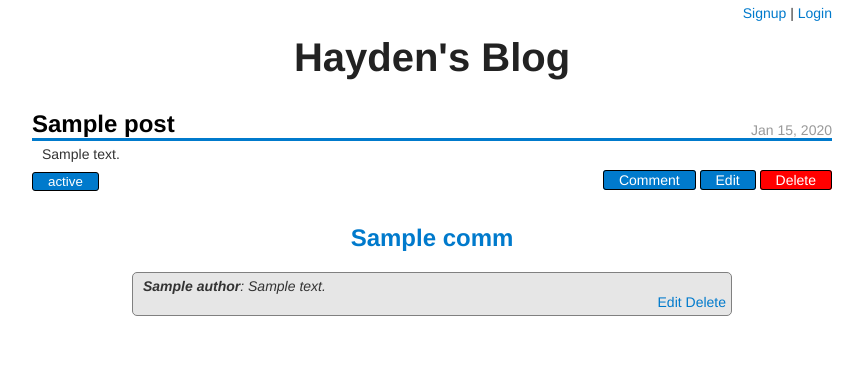
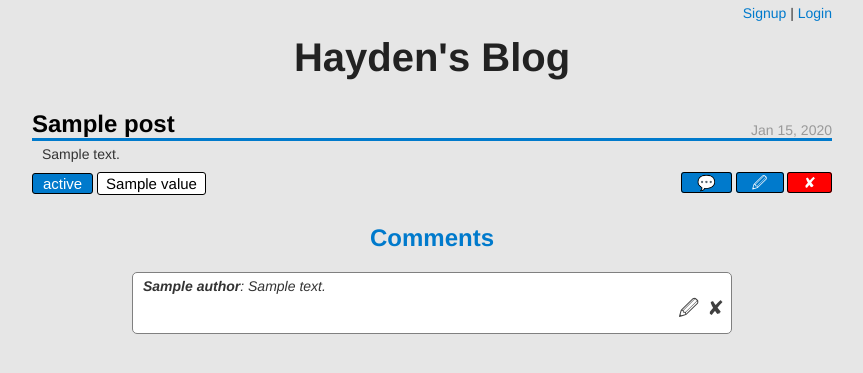
Before and after one commit to Hayden94/MultiUserBlog, a Python web app: template templates/post.html in a window 1280 px wide. Shown: the top 373 px of the page, without its empty margins (208-1071 px from the left). Run offline with Jinja, Linux system fonts and the light colour scheme; the template is opened without the code that fills it: most values are stand-ins (such as "Sample title", 1, 10 or a date in 2020).

Commit message:
like value functionality and css style updates

```diff
--- a/static/main.css
+++ b/static/main.css
@@ -6,6 +6,7 @@ body {
     margin: 0 auto;
     padding: 10px;
     color: #333;
+    background-color: #e6e6e6;
 }
 
 h2 {
@@ -46,7 +47,7 @@ table {
 }
 
 .logged-1:hover, .logged-2:hover {
-    color: #002e4d;
+    color: #005c99;
 }
 
 .blue-title {
@@ -117,6 +118,7 @@ table {
     padding: 5px;
     border-radius: 5px;
     margin: 5px 100px;
+    background-color: white;
 }
 
 .comment-details {
@@ -126,13 +128,18 @@ table {
 .comment-links {
     margin-left: 5px;
     text-align: right;
+    color: #404040;
 }
 
-.comment-date {
-    position: absolute;
-    right: 0px;
-    bottom: 0px;
-    color: #999;
+.comment-links a {
+    color: #404040;
+    font-size: 20px;
+    padding: 0px 2px;
+}
+
+.comment-links a:hover {
+    color: #000;
+    font-weight: bold;
 }
 
 .user-welcome {
@@ -176,14 +183,17 @@ textarea {
     font-family: monospace;
 }
 
+.like-div {
+    position: absolute;
+    left: 0px;
+}
+
 .like-btn {
     border: 1px solid black;
     border-radius: 3px;
-    padding: 1px 15px;
+    padding: 1px 10px;
     background-color: #007acc;
     color: white;
-    position: absolute;
-    left: 0px;
 }
 
 .like-btn:hover {
@@ -191,17 +201,13 @@ textarea {
     background-color: #005c99;
 }
 
-.like-users {
-    text-align: center;
-    color: #999;
-}
-
-.post-error {
-    color: red;
-    font-weight: bold;
-    position: absolute;
-    left: 100px;
-    top: -14px;
+.like-value {
+    display: inline-block;
+    border: 1px solid black;
+    border-radius: 3px;
+    padding: 2px 8px;
+    background-color: white;
+    color: black;
 }
 
 input[type="button"] {
@@ -281,10 +287,6 @@ input[type="button"] {
     text-decoration: none;
 }
 
-.ind-comment {
-    background-color: #e6e6e6;
-}
-
 .delete-link {
     color: white;
     border: 1px solid black;
@@ -317,6 +319,7 @@ input[type="button"] {
 
 .delete-post {
     border: 1px solid black;
+    background-color: white;
     border-radius: 3px;
     padding: 10px 5px;
 }
@@ -336,3 +339,7 @@ input[type="button"] {
 .dcomplete a {
     text-decoration: none;
 }
+
+.largefont {
+    font-size: 15px;
+}
--- a/templates/base.html
+++ b/templates/base.html
@@ -25,8 +25,8 @@
 	</div>
 
 	<div id="content">
-	{% block content %}
-	{% endblock %}
+		{% block content %}
+		{% endblock %}
 	</div>
 </body>
 
--- a/templates/information.html
+++ b/templates/information.html
@@ -2,7 +2,9 @@
 
 {% block content %}
 	<div class="dcomplete">
-		<p>{{message}}</p><br>
+		<p>{{message}}</p>
+		<p class="error">{{error}}</p>
+		<br>
 		<a href="{{link_src}}" class="submit">{{link_name}}</a>
 	</div>
 {% endblock %}
--- a/templates/newpost.html
+++ b/templates/newpost.html
@@ -17,7 +17,11 @@
       <input type="submit" class="submit">
     </form>
 
-    <a href="/post/{{post_id}}" class="cancel-link"><p>Cancel</p></a>
+    {% if edit %}
+      <a href="/post/{{post_id}}" class="cancel-link"><p>Cancel</p></a>
+    {% else %}
+      <a href="/" class="cancel-link"><p>Cancel</p></a>
+    {% endif %}
 
     <div class="error">{{error}}</div>
 
--- a/templates/post.html
+++ b/templates/post.html
@@ -17,38 +17,37 @@
   </div>
 
   <div class="post-footer">
-    <p class="post-error">{{error}}</p>
       <div class="post-links">
         <form method="post">
-          <input type="submit" class="like-btn" value="{{status}}">
+          <div class="like-div">
+            <input type="submit" class="like-btn largefont" value="{{status}}">
+            <div class="like-value largefont">{{value}}</div>
+          </div>
         </form>
 
         <div class="ced-links">
-          <a href="/comment/{{post.key().id()}}" class="comment-link">Comment</a>
+          <a href="/comment/{{post.key().id()}}" class="comment-link largefont">&#128172;</a>
 
-          <a href="/edit/{{post.key().id()}}" class="edit-link">Edit</a>
+          <a href="/edit/{{post.key().id()}}" class="edit-link largefont">&#128393;</a>
 
-          <a href="/delete/{{post.key().id()}}" class="delete-link">Delete</a>
+          <a href="/delete/{{post.key().id()}}" class="delete-link largefont">&#10008;</a>
         </div>
       </div>
   </div>
 </div>
 
 <br><br>
-  <!-- <div class="like-users">
 
-  </div> -->
+  <h2 class="blue-title">Comments</h2>
 
-  <h2 class="blue-title">{{comm}}</h2>
-
-  {% for comment in comments %}
+{% for comment in comments %}
   <div class="ind-comment">
 
     <i class="comment-details"><b>{{comment.author.name}}</b>: {{comment.content}}</i>
 
     <div class="comment-links">
-      <a href="/comment/{{post.key().id()}}/edit/{{comment.key().id()}}/" class="logged-1">Edit</a>
-      <a href="/comment/{{post.key().id()}}/delete/{{comment.key().id()}}/" class="logged-1">Delete</a>
+      <a href="/comment/{{post.key().id()}}/edit/{{comment.key().id()}}/" class="largefont">&#128393;</a>
+      <a href="/comment/{{post.key().id()}}/delete/{{comment.key().id()}}/" class="largefont">&#10008;</a>
     </div>
   </div>
 {% endfor %}
```
Also changed, not shown: blog.py (+35 -30 lines), templates/login.html (+4 -4 lines), 1 other file.
